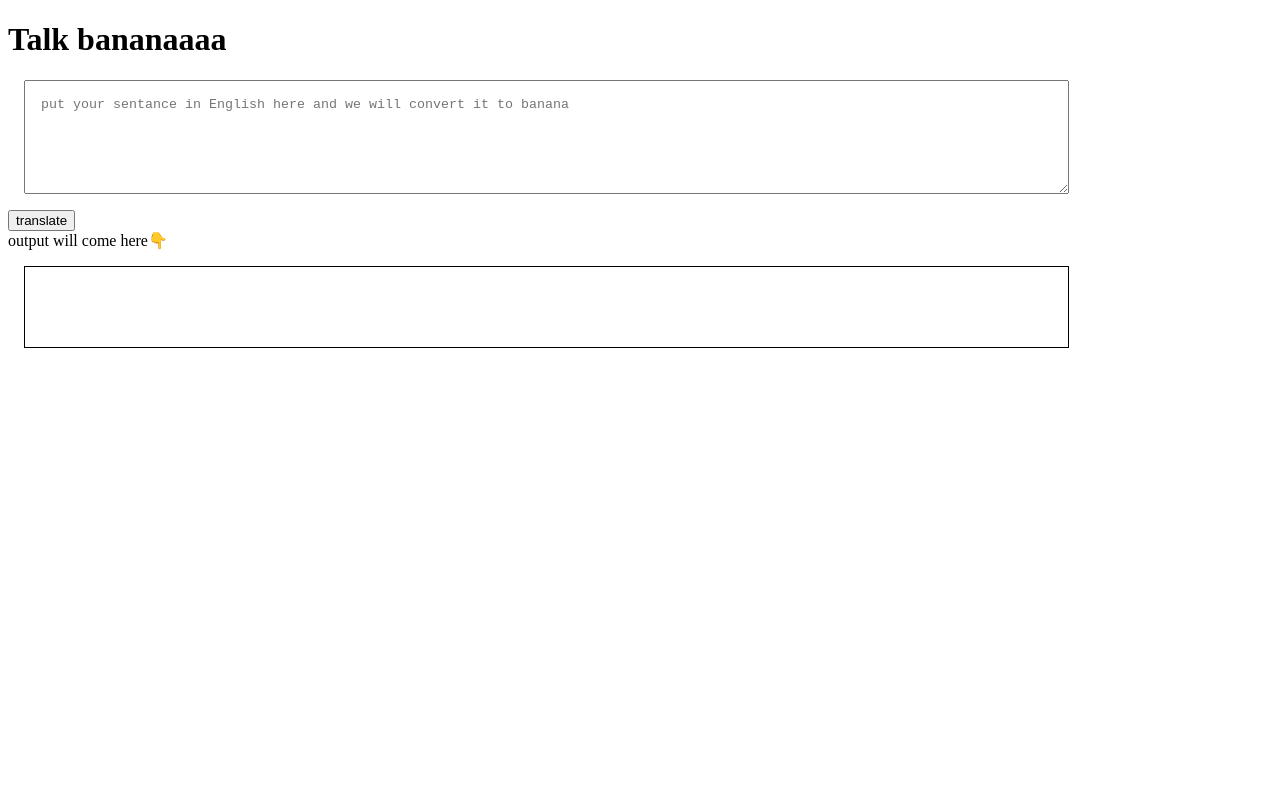
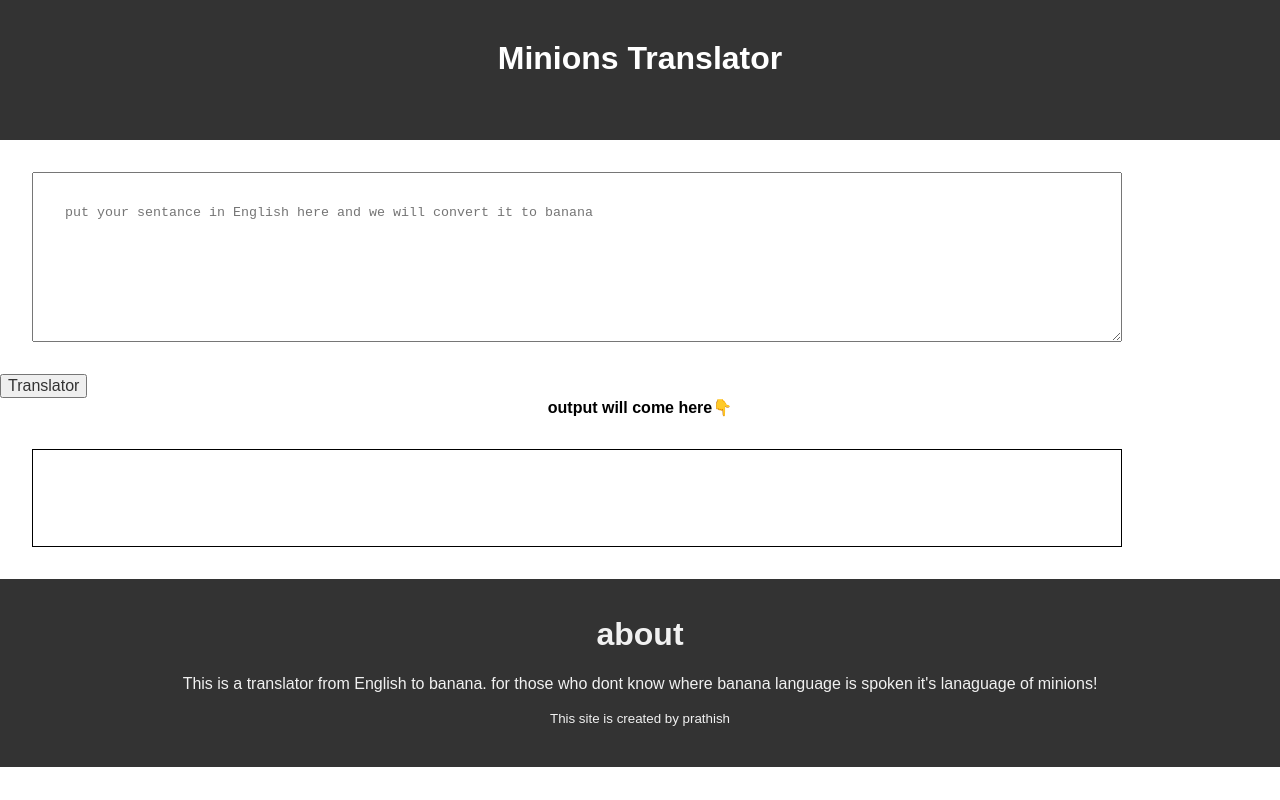
Before and after one commit to Prathish-codes/NeogCamp-banana-speak, a plain HTML site: page index.html in a window 1280 px wide. Drawn offline with Linux system fonts and the light colour scheme.

Commit message:
updated:css

```diff
--- a/index.html
+++ b/index.html
@@ -1,39 +1,45 @@
 <!DOCTYPE html>
 <html lang="en">
+
 <head>
     <meta charset="UTF-8">
     <meta http-equiv="X-UA-Compatible" content="IE=edge">
     <meta name="viewport" content="width=device-width, initial-scale=1.0">
-    <title>Talk banana</title>
-    <style>
-        textarea{
-            width: 90%;
-            height:10vh;
-            display: block;
-            padding:1rem;
-            margin:1rem;
-            width:80%;
-        }
-        #output{
-            border:1px solid black;
-            height: 3rem;
-            padding :1rem;
-            margin:1rem;
-            width: 80%;
-        }
-    </style>
+
+    <link href="style.css" rel="stylesheet">
+
+
 
 </head>
+
 <body>
 
- <h1>Talk bananaaaa</h1>
- <textarea id="txt-input"
-   placeholder="put your sentance in English here and we will convert it to banana"></textarea>
- <button id="btn-translate">translate</button>
- <div fonts-size:bolder >output will come here👇</div>
- <div id="output"></div>
+    <header>
+       <h1 class="hero"> Minions Translator</h1>
+    </header>
 
- <script src="app.js" type="text/javascript"></script>
+
+
+
+    <textarea id="txt-input"
+        placeholder="put your sentance in English here and we will convert it to banana"></textarea>
+
+
+    <button style="text-align:center;" id="btn-translate">Translator</button>
+
+    <div class="output">output will come here👇</div>
+    <div id="output"></div>
+
+    <script src="app.js" type="text/javascript"></script>
+
+    <footer class="footer">
+        <h1 >about</h1>
+        <p >This is a translator from English to banana. for those who dont know where banana language is spoken it's
+            lanaguage of minions!</p>
+        <small>This site is created by prathish</small>
+    </footer>
+
 
 </body>
+
 </html>
--- a/style.css
+++ b/style.css
@@ -0,0 +1,61 @@
+@import url("https://fonts.googleapis.com/css2?family=Montserrat:ital@1&display=swap" rel="stylesheet");
+
+body{
+    font-family: 'Montserrat',
+     sans-serif;
+    margin:0rem;
+}
+
+.output{
+    text-align: center;
+    font-weight:900;
+
+}
+#btn-translate{
+    text-align: center;
+    font-size:1rem;
+    color:#333;
+    margin:auto;
+}
+
+
+
+textarea{
+    width: 90%;
+    height:13vh;
+    display: block;
+    padding:2rem;
+    margin:2rem;
+    width:80%;
+    color-interpolation-filters: linearRGB;
+}
+
+#output{
+    border:1px solid black;
+    height: 2rem;
+    padding :2rem;
+    margin:2rem;
+    width: 80%;
+}
+
+
+.hero{
+    text-align: center;
+    height: 100px;
+    padding-top:2.5rem;
+    background-color:#333;
+    color:white;
+    padding-top:2.5rem;
+    margin-top: 0ch;
+}
+
+
+.footer{
+    text-align:center;
+    position:sticky;
+    top:100%;
+    background-color:#333;
+    color:#f1f1f1;
+    padding-bottom:2.5rem ;
+    padding-top:1rem;
+}
```
Also changed, not shown: 2 other files.
